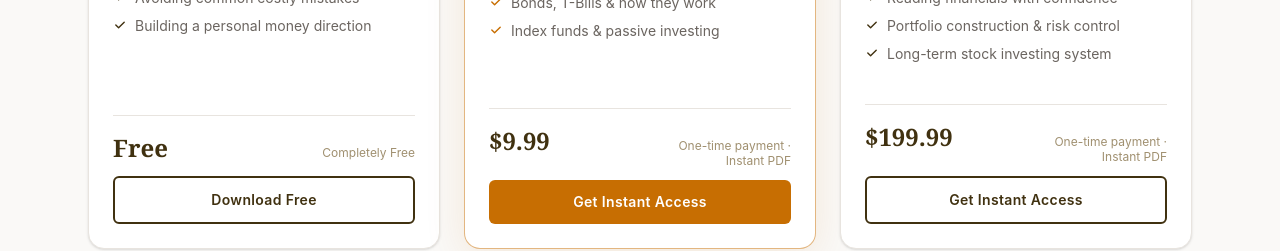
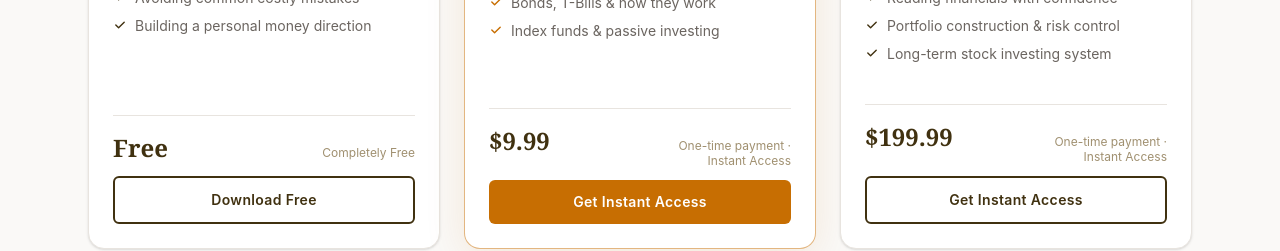
Before and after one commit to umobiajulu/quietmanual, a Vue app: page / in a window 1280 px wide. Shown: the part 2480-2731 px from the top of the page. Built offline with nearby package versions, Linux system fonts and the light colour scheme.

Commit message:
added introduction to investing

```diff
--- a/src/views/Home.vue
+++ b/src/views/Home.vue
@@ -335,7 +335,7 @@ const products = [
       'Index funds & passive investing',
     ],
     price: '$9.99',
-    priceNote: 'One-time payment · Instant PDF',
+    priceNote: 'One-time payment · Instant Access',
     buttonText: 'Get Instant Access',
     buttonStyle: 'filled',
     highlighted: true,
@@ -357,7 +357,7 @@ const products = [
       'Long-term stock investing system',
     ],
     price: '$199.99',
-    priceNote: 'One-time payment · Instant PDF',
+    priceNote: 'One-time payment · Instant Access',
     buttonText: 'Get Instant Access',
     buttonStyle: 'outline',
     highlighted: false,
--- a/src/views/PurchaseModal.vue
+++ b/src/views/PurchaseModal.vue
@@ -55,7 +55,7 @@
                 </svg>
               </div>
               <div class="flex-1 text-left">
-                <p class="font-semibold text-sm leading-none mb-1">Buy on Selar</p>
+                <p class="font-semibold text-sm leading-none mb-1">Read on Selar</p>
                 <p class="text-white/60 text-xs">West Africa · Pay in Naira, Cedis &amp; more</p>
               </div>
               <svg class="w-4 h-4 text-white/40 group-hover:text-white/80 group-hover:translate-x-0.5 transition-all" fill="none" stroke="currentColor" viewBox="0 0 24 24">
```
